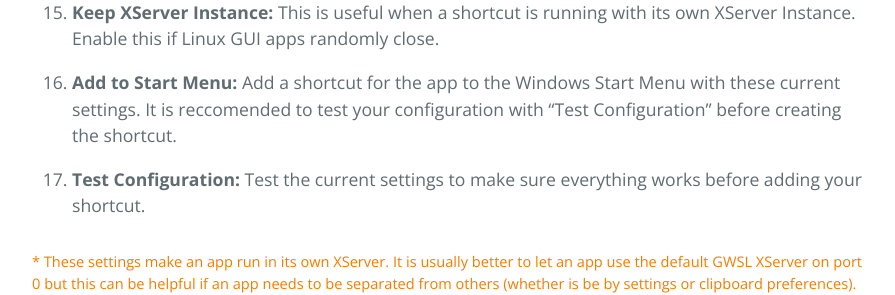
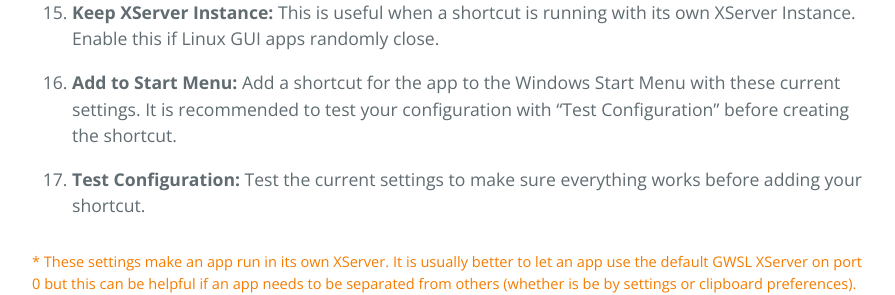
Before and after one commit to Opticos/gwsl, a Jekyll site: the page built from tutorials/manual.md, in a window 1280 px wide and 1400 px high, scrolled down 6736 px. Shown: the part 190-485 px from the top of the window, without its empty margins (192-1087 px from the left). Built offline with Jekyll 4.4.1, drawn with Linux system fonts in a browser that asks for light colours; the repository's description, which GitHub fills in, is left out; some of the changed text lies outside the part shown.

Commit message:
Update manual.md

```diff
--- a/tutorials/manual.md
+++ b/tutorials/manual.md
@@ -144,7 +144,7 @@ To access the Shortcut Creator, open the GWSL Dashboard and click "Shortcut Crea
 14.  **Experimental Flags:** These might not work. If GTK and QT scaling does not work, try using these flags.
 15.  **Keep XServer Instance:** This is useful when a shortcut is running with its own XServer Instance. Enable this if Linux GUI apps randomly close.
 
-16.  **Add to Start Menu:** Add a shortcut for the app to the Windows Start Menu with these current settings. It is reccomended to test your configuration with "Test Configuration" before creating the shortcut.
+16.  **Add to Start Menu:** Add a shortcut for the app to the Windows Start Menu with these current settings. It is recommended to test your configuration with "Test Configuration" before creating the shortcut.
 
 17.   **Test Configuration:** Test the current settings to make sure everything works before adding your shortcut.
 
```
Also changed, not shown: other parts of tutorials/manual.md (+1 -1 lines).
